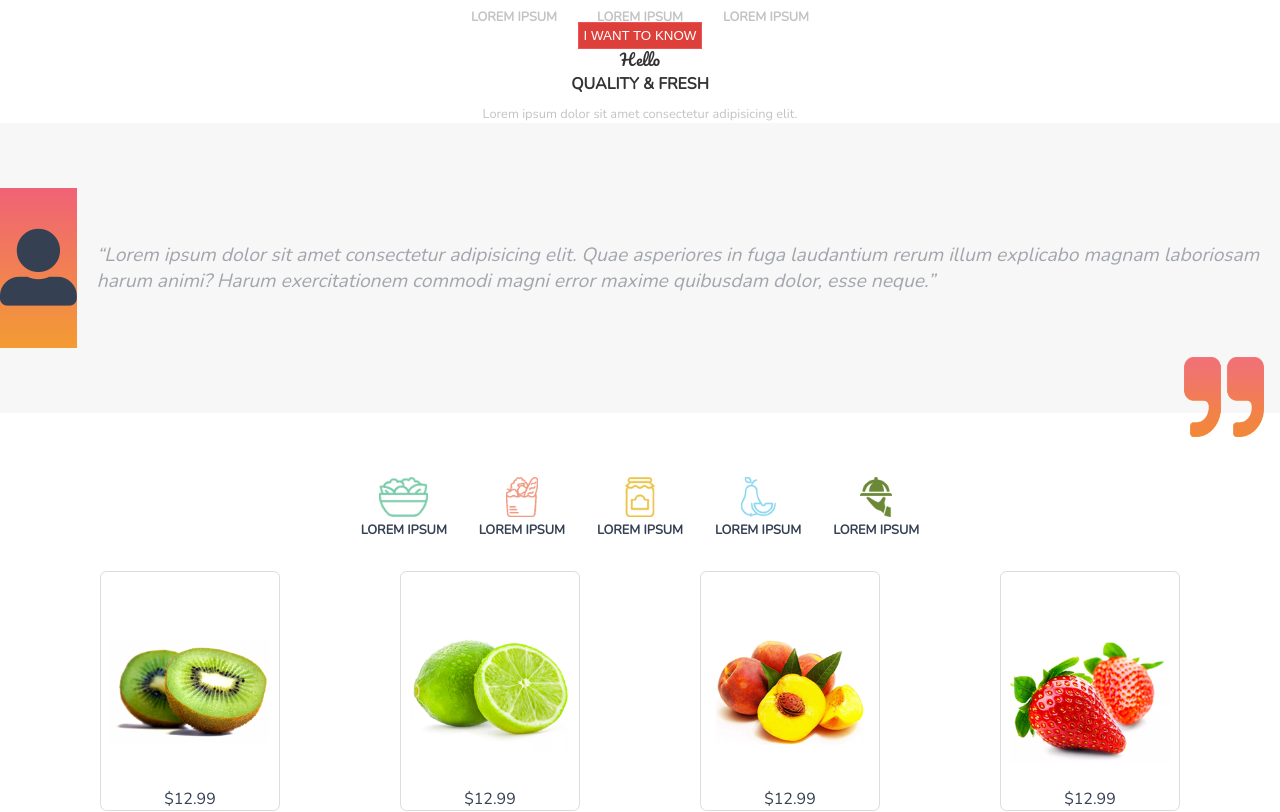
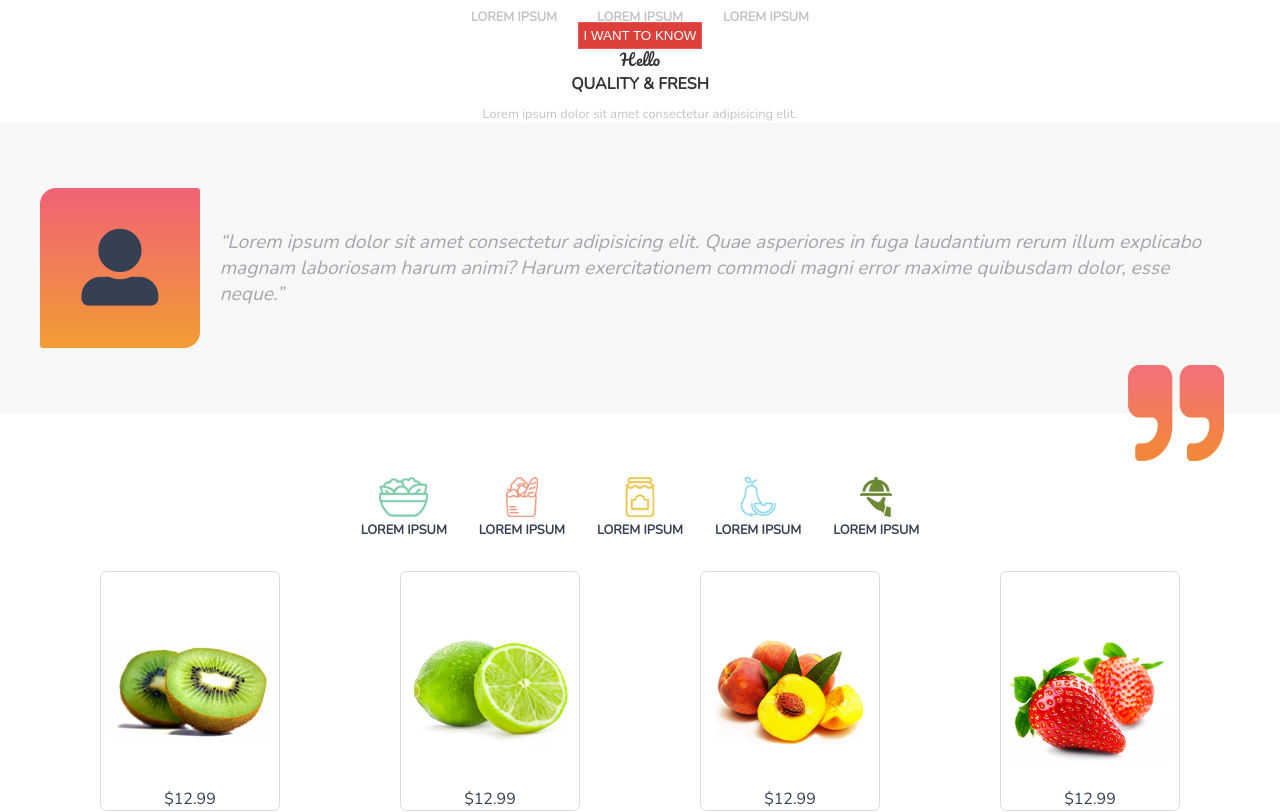
Before and after one commit to chern0us/ju-page, a React (Create React App) app: page / in a window 1280 px wide. Shown: the part 561-1373 px from the top of the page. Built offline with nearby package versions, Linux system fonts and the light colour scheme.

Commit message:
New prefixes and styles

```diff
--- a/src/styles/quote.scss
+++ b/src/styles/quote.scss
@@ -1,32 +1,64 @@
 .quote {
     margin-top: 2rem;
+    width: 100%;
 }
 .quote_block {
     width: 100%;
     height: 290px;
     background-color: #f7f7f7;
+    display: -webkit-box;
+    display: -ms-flexbox;
     display: flex;
-    align-items: center;
+    -webkit-box-align: center;
+        -ms-flex-align: center;
+            align-items: center;
+    -webkit-box-pack: center;
+        -ms-flex-pack: center;
+            justify-content: center;
+}
+.quote_wrapper {
+    display: -webkit-box;
+    display: -ms-flexbox;
+    display: flex;
+    -webkit-box-align: center;
+        -ms-flex-align: center;
+            align-items: center;
+    -webkit-box-pack: center;
+        -ms-flex-pack: center;
+            justify-content: center;
+    position: relative;
+    max-width: 1200px;
+    width: 100%;
+    height: 100%;
     position: relative;
     &::after {
         content: "";
         position: absolute;
         right: 1rem;
-        bottom: -1.5rem;
+        bottom: -3rem;
         background-image: url("../img/qutoes.png");
-        background-size: 5rem 5rem;
-        height: 5rem;
-        width: 5rem;
+        background-size: 6rem 6rem;
+        height: 6rem;
+        width: 6rem;
     }
     &::before {
+        content: "\f406";
         font-family: "Font Awesome 5 Free"; font-weight: 900;
-        content: "\f406";
+        border-top-left-radius: 1rem;
+        border-bottom-right-radius: 1rem;
+        border-top-right-radius: 0.2rem;
+        border-bottom-right-radius: 1rem;
+        border-bottom-left-radius: 0.2rem;
         color: #354052;
         vertical-align: center;
+        text-align: center;
         line-height: 10rem;
         font-size: 6vw;
         height: 10rem;
-        width: 5rem;
+        width: 20rem;
+        background-image: -webkit-gradient(linear, left top, left bottom, from(#f06276), to(#f39c33));
+        background-image: -webkit-linear-gradient(top, #f06276, #f39c33);
+        background-image: -o-linear-gradient(top, #f06276, #f39c33);
         background-image: linear-gradient(to bottom, #f06276, #f39c33);
     }
 }
```
